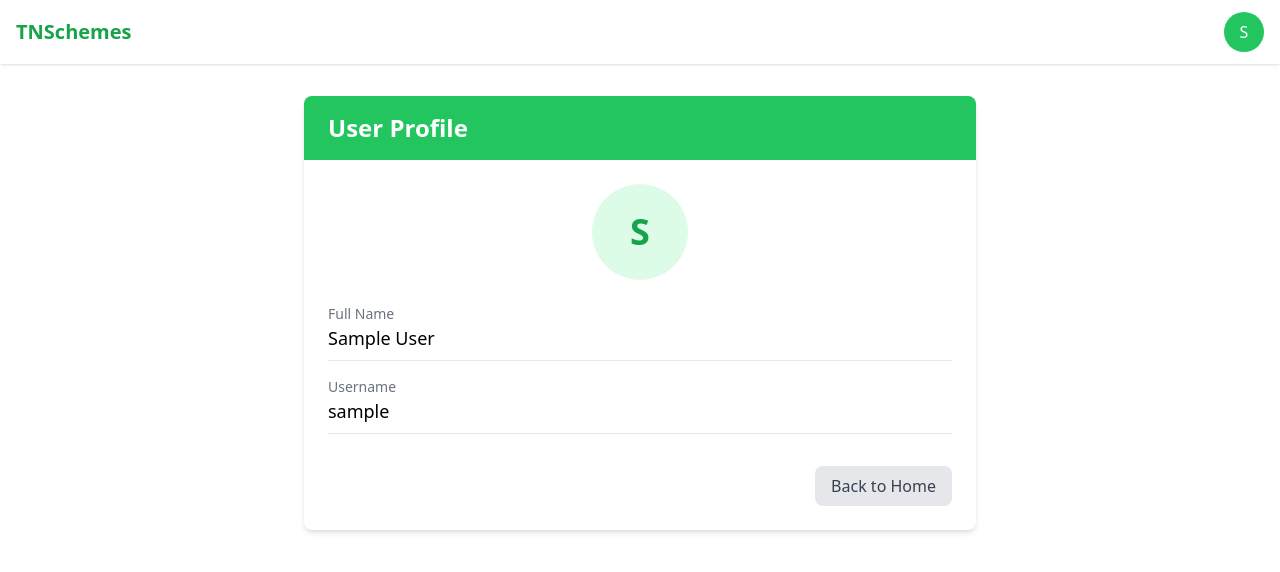
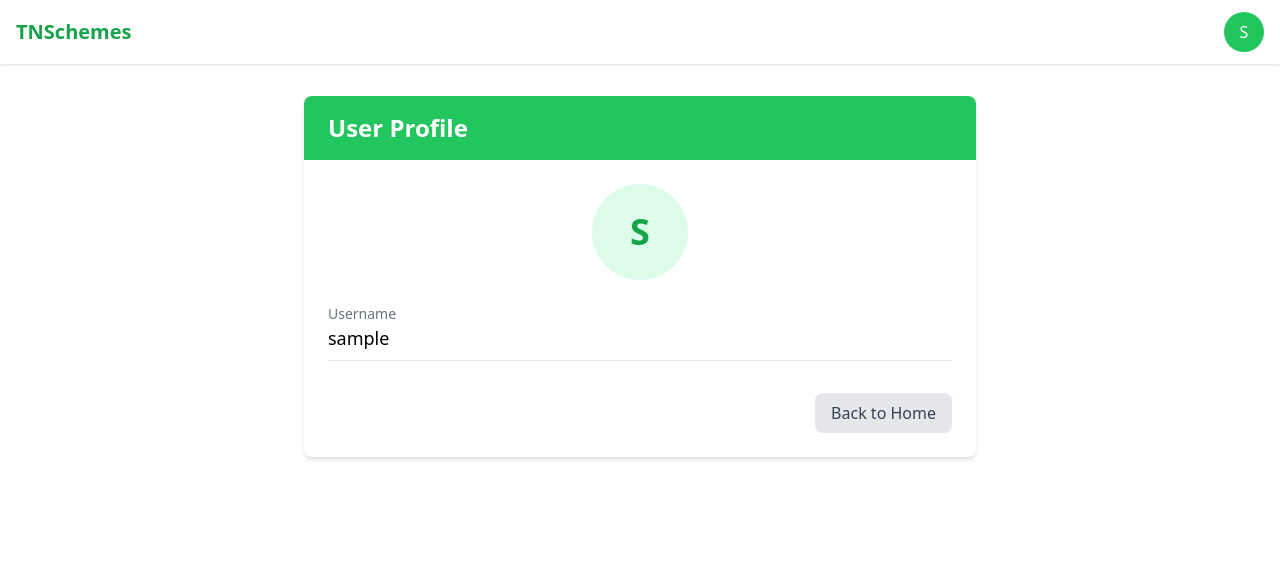
Before and after one commit to amsasiva/clg-final-front, a React (Create React App) app: page /profile in a window 1280 px wide. Shown: the top 572 px of the page. Built offline with nearby package versions, Linux system fonts and the light colour scheme; sample sign-in values are in the browser's storage.

Commit message:
Refactor Header and Profile components to use 'username' instead of 'name' for user display. Comment out age filter section in MySchemePortal for future implementation. Clean up unused code in Profile component.

```diff
--- a/src/List_form/listApi.jsx
+++ b/src/List_form/listApi.jsx
@@ -866,7 +866,7 @@ export default function MySchemePortal() {
                 )}
 
                 {/* Age Filter */}
-                {shouldShowFilter("age") && (
+                {/* {shouldShowFilter("age") && (
                   <div className="mb-4 border-b pb-2">
                     <div
                       className="flex justify-between items-center cursor-pointer"
@@ -905,7 +905,7 @@ export default function MySchemePortal() {
                       </div>
                     )}
                   </div>
-                )}
+                )} */}
 
                 {/* Gender Filter */}
                 {shouldShowFilter("gender") && (
--- a/src/components/Header.jsx
+++ b/src/components/Header.jsx
@@ -18,7 +18,7 @@ function Header() {
         try {
           const user = JSON.parse(userStr);
           setIsLoggedIn(true);
-          setDisplayName(user.name || '');
+          setDisplayName(user.username || '');
           setHasUsername(!!user.username); // Convert to boolean
         } catch (error) {
           console.error('Error parsing user data from localStorage:', error);
--- a/src/components/Profile.jsx
+++ b/src/components/Profile.jsx
@@ -56,10 +56,10 @@ function Profile() {
           </div>
 
           <div className="space-y-4">
-            <div className="border-b pb-2">
+            {/* <div className="border-b pb-2">
               <h2 className="text-sm text-gray-500">Full Name</h2>
               <p className="text-lg font-medium">{userData.name}</p>
-            </div>
+            </div> */}
 
             <div className="border-b pb-2">
               <h2 className="text-sm text-gray-500">Username</h2>
```
